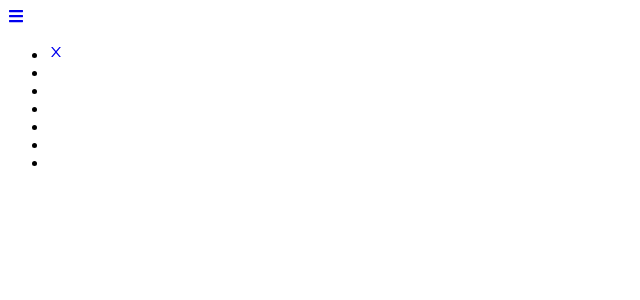
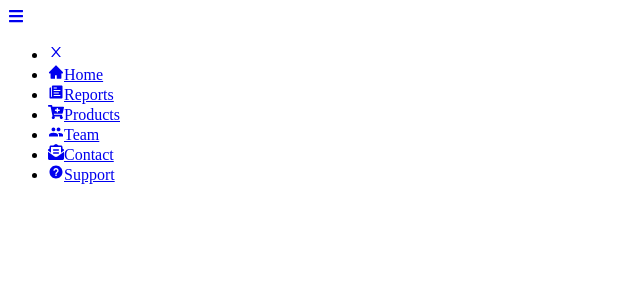
Before and after one commit to gachezra/React-Sidebar-Navigation-Menu, a React (Create React App) app in the folder react-sidebar/: page / in a window 1280 px wide. Shown: the top 300 px of the page, without its empty margins (0-640 px from the left). Built offline with nearby package versions, Linux system fonts and the light colour scheme.

Commit message:
rendered the elements of the mapped side bar

```diff
--- a/react-sidebar/src/components/Navbar.js
+++ b/react-sidebar/src/components/Navbar.js
@@ -24,7 +24,10 @@ function Navbar() {
           {SidebarData.map((item, index) => {
             return (
               <li key={index} className={item.cName}>
-                <Link to={item.path}></Link>
+                <Link to={item.path}>
+                  {item.icon}
+                  <span>{item.title}</span>
+                </Link>
               </li>
             );
           })}
```
